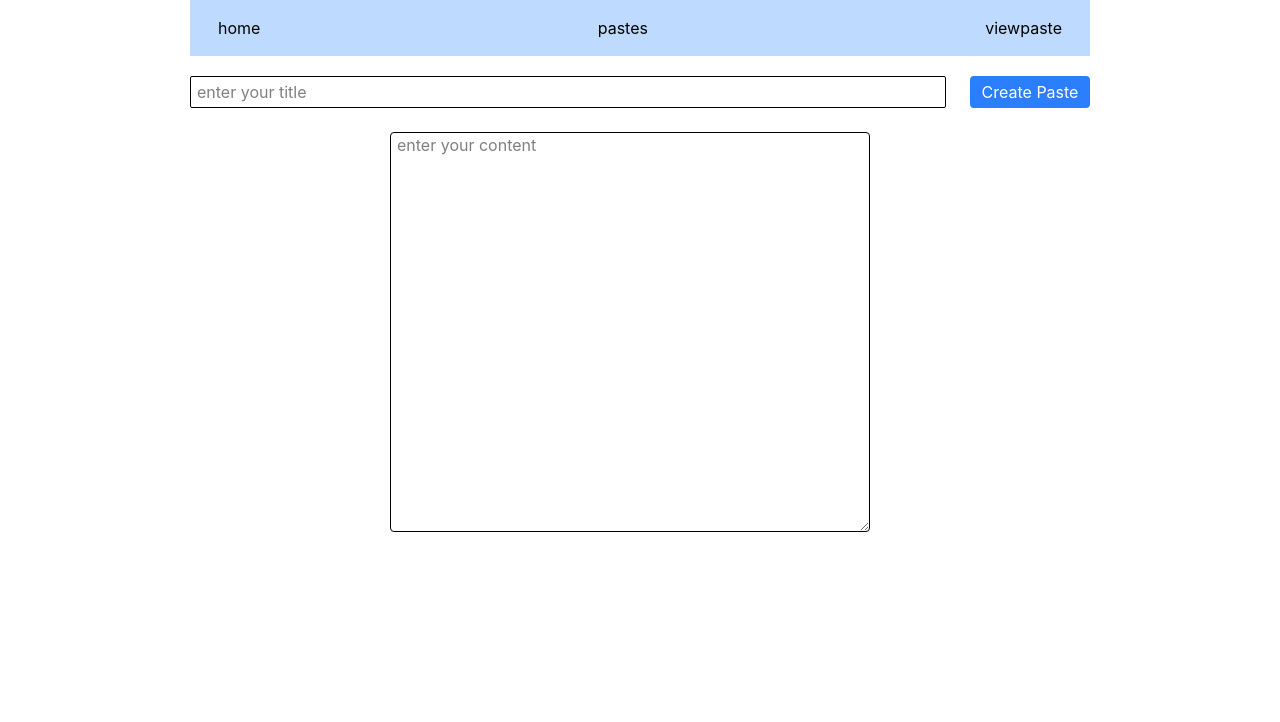
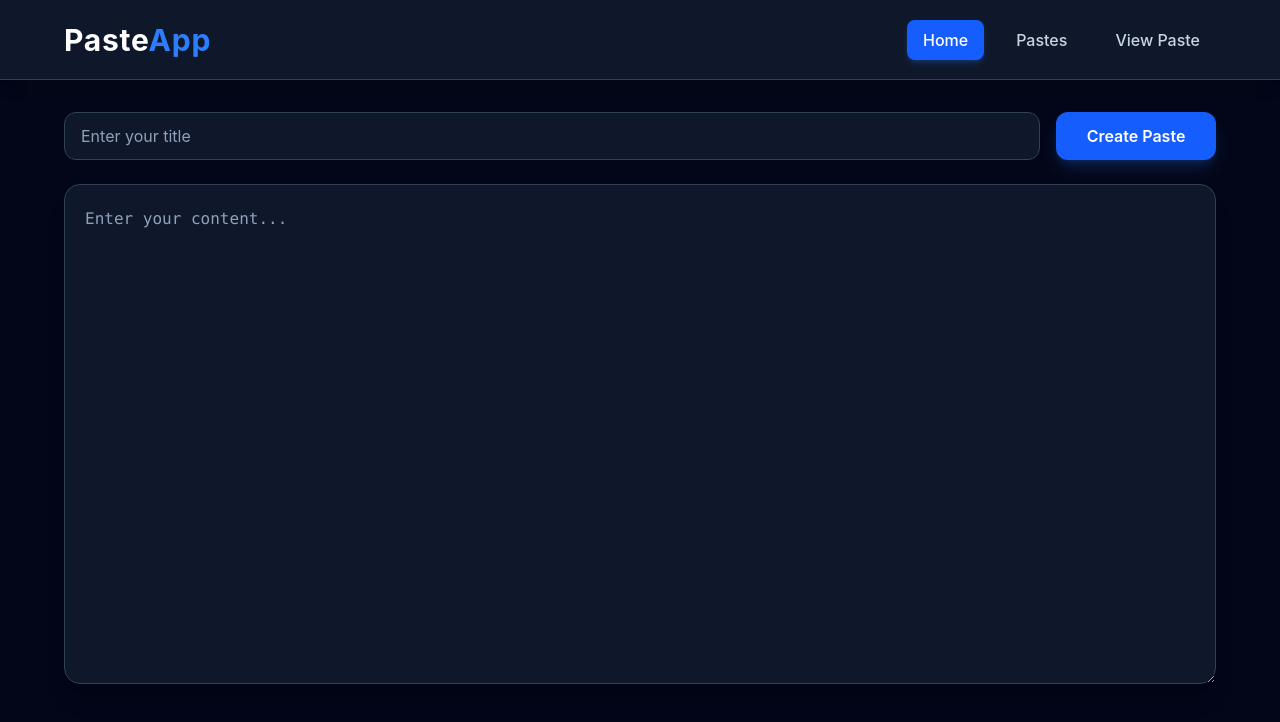
Before and after one commit to jeet05102005/paste-App, a React (Vite) app in the folder paste-app/: page / in a window 1280 px wide. Shown: the top 722 px of the page. Built offline with nearby package versions, Linux system fonts and the light colour scheme.

Commit message:
feat: enhance UI and functionality across components, improve layout and styling

```diff
--- a/paste-app/src/App.css
+++ b/paste-app/src/App.css
@@ -1,14 +1 @@
 @import "tailwindcss";
-
-
-body {
-  margin: 0;
-  display: flex;
-  justify-content: center;
-  height: 100vh;
-}
-
-.home {
-  margin-top: 30px;
-
-}
--- a/paste-app/src/App.jsx
+++ b/paste-app/src/App.jsx
@@ -1,3 +1,4 @@
+
 import './App.css';
 import { createBrowserRouter, RouterProvider } from 'react-router-dom';
 import EditPaste from "./components/EditPaste";
@@ -8,10 +9,9 @@ import Viewpaste from './components/Viewpaste';
 
 const router = createBrowserRouter([
   {
-
     path: "/",
     element: (
-    <div className='w-[900px]'>
+      <div className="min-h-screen w-full bg-slate-950 text-white">
         <Navbar />
         <Home />
       </div>
@@ -21,28 +21,35 @@ const router = createBrowserRouter([
   {
     path: "/pastes",
     element: (
-    <div>
-        <Navbar /><br></br>
+      <div className="min-h-screen w-full bg-slate-950 text-white">
+        <Navbar />
+        <div className="pt-6">
           <Paste />
+        </div>
       </div>
     )
   },
 
   {
   path: "/Viewpaste/:id",
-    element:(
+  element: (
     <div>
-        <Navbar /><br></br>
+      <Navbar />
+      <div>
         <Viewpaste />
+      </div>
     </div>
   )
 },
+
   {
     path: "/edit/:id",
     element: (
-    <div >
-      <Navbar /><br></br>
+      <div className="min-h-screen w-full bg-slate-950 text-white">
+        <Navbar />
+        <div className="pt-6">
           <EditPaste />
+        </div>
       </div>
     )
   }
--- a/paste-app/src/components/Home.jsx
+++ b/paste-app/src/components/Home.jsx
@@ -1,8 +1,10 @@
+
 import React, { useEffect, useState } from "react";
 import { useDispatch, useSelector } from "react-redux";
 import { useSearchParams } from "react-router";
 import { addyourpaste, updateyourpaste } from "../redux/pasteslice";
 import "../App.css";
+
 const Home = () => {
   const [Title, setTitle] = useState("");
   const [value, setvalue] = useState("");
@@ -27,6 +29,7 @@ const Home = () => {
       _id: pasteId || Date.now().toString(36),
       createAt: new Date().toISOString(),
     };
+
     if (pasteId) {
       //for update
       dispatch(updateyourpaste(paste));
@@ -34,19 +37,39 @@ const Home = () => {
       //for create
       dispatch(addyourpaste(paste));
     }
+
     setTitle("");
     setvalue("");
     setSearchParams({});
   }
 
   return (
-    <div className="flex flex-col  gap-6 mt-5" >
-      <div className="gap-6 flex flex-row w-[100%]">
-        <div className="w-[100%] ">
+    <div className="min-h-[calc(100vh-80px)] w-full flex justify-center px-4 sm:px-6 lg:px-10 py-8">
+
+      <div className="w-full max-w-6xl flex flex-col gap-6">
+
+        {/* Title + Button */}
+        <div className="flex flex-col sm:flex-row gap-4 w-full">
+
+          <div className="flex-1">
             <input
-            className="rounded-[2px]  mt-5px h-8 pl-1.5  w-[100%] border border-black"
+              className="
+                w-full h-12
+                px-4
+                rounded-xl
+                bg-slate-900
+                border border-slate-700
+                text-white
+                placeholder-slate-400
+                outline-none
+                transition
+                duration-200
+                focus:border-blue-500
+                focus:ring-2
+                focus:ring-blue-500/20
+              "
               type="text"
-            placeholder="enter your title"
+              placeholder="Enter your title"
               value={Title}
               onChange={(e) => setTitle(e.target.value)}
             />
@@ -55,20 +78,60 @@ const Home = () => {
           <div>
             <button
               onClick={createpaste}
-            className="bg-blue-500 text-white rounded cursor-pointer h-8 w-30 text-center"
+              className="
+                w-full sm:w-40
+                h-12
+                px-5
+                rounded-xl
+                bg-blue-600
+                hover:bg-blue-700
+                active:scale-95
+                text-white
+                font-semibold
+                shadow-lg
+                shadow-blue-500/20
+                transition-all
+                duration-200
+                cursor-pointer
+              "
             >
               {pasteId ? "Update Paste" : "Create Paste"}
             </button>
           </div>
+
         </div>
 
-      <div className="gap-2px">
+        {/* Content Area */}
+        <div className="w-full">
+
           <textarea
-          className="w-120 h-100 rounded border-[1.3px] pl-1.5 ml-50"
-          placeholder="enter your content"
+            className="
+              w-full
+              min-h-[500px]
+              resize-y
+              rounded-2xl
+              bg-slate-900
+              border border-slate-700
+              p-5
+              text-white
+              placeholder-slate-400
+              outline-none
+              leading-7
+              font-mono
+              shadow-xl
+              transition
+              duration-200
+              focus:border-blue-500
+              focus:ring-2
+              focus:ring-blue-500/20
+            "
+            placeholder="Enter your content..."
             value={value}
             onChange={(e) => setvalue(e.target.value)}
           ></textarea>
+
+        </div>
+
       </div>
     </div>
   );
--- a/paste-app/src/components/Navbar.jsx
+++ b/paste-app/src/components/Navbar.jsx
@@ -1,20 +1,112 @@
+
 import React from 'react'
 import { NavLink } from 'react-router'
+
 const Navbar = () => {
   return (
-    <div className='flex flex-row justify-between items-center p-7 w-[auto] h-1 bg-blue-200'>
-      <NavLink to='/'>
-      home
-      </NavLink >
+    <div className="
+      w-full
+      h-20
+      px-6 sm:px-10 lg:px-16
+      flex flex-row
+      justify-between
+      items-center
+      bg-slate-900
+      border-b border-slate-700
+      shadow-lg
+    ">
 
-      <NavLink to='/pastes'>
-        pastes
+      {/* Logo */}
+      <NavLink
+        to='/'
+        className="
+          text-2xl
+          sm:text-3xl
+          font-bold
+          text-white
+          tracking-wide
+          hover:text-blue-400
+          transition-colors
+          duration-200
+        "
+      >
+        Paste<span className="text-blue-500">App</span>
       </NavLink>
 
-      <NavLink to='/Viewpaste/:id'>
-      viewpaste
-      </NavLink>
 
+      {/* Navigation Links */}
+      <div className="
+        flex
+        items-center
+        gap-2 sm:gap-4
+      ">
+
+        <NavLink
+          to='/'
+          className={({ isActive }) =>
+            `
+            px-4 py-2
+            rounded-lg
+            text-sm sm:text-base
+            font-medium
+            transition-all
+            duration-200
+            ${
+              isActive
+                ? "bg-blue-600 text-white shadow-md shadow-blue-500/20"
+                : "text-slate-300 hover:bg-slate-800 hover:text-white"
+            }
+            `
+          }
+        >
+          Home
+        </NavLink>
+
+
+        <NavLink
+          to='/pastes'
+          className={({ isActive }) =>
+            `
+            px-4 py-2
+            rounded-lg
+            text-sm sm:text-base
+            font-medium
+            transition-all
+            duration-200
+            ${
+              isActive
+                ? "bg-blue-600 text-white shadow-md shadow-blue-500/20"
+                : "text-slate-300 hover:bg-slate-800 hover:text-white"
+            }
+            `
+          }
+        >
+          Pastes
+        </NavLink>
+
+
+        <NavLink
+          to='/Viewpaste/:id'
+          className={({ isActive }) =>
+            `
+            px-4 py-2
+            rounded-lg
+            text-sm sm:text-base
+            font-medium
+            transition-all
+            duration-200
+            ${
+              isActive
+                ? "bg-blue-600 text-white shadow-md shadow-blue-500/20"
+                : "text-slate-300 hover:bg-slate-800 hover:text-white"
+            }
+            `
+          }
+        >
+          View Paste
+        </NavLink>
+
+      </div>
 
     </div>
   )
--- a/paste-app/src/components/Paste.jsx
+++ b/paste-app/src/components/Paste.jsx
@@ -18,73 +18,259 @@ const Paste = () => {
     dispatch(removefrompaste(pasteId));
   }
 
-  function handleshare() {}
+  async function handleshare(pasteId) {
+    const shareUrl = `${window.location.origin}/Viewpaste/${pasteId}`;
 
+    try {
+      if (navigator.share) {
+        await navigator.share({
+          title: "My Paste",
+          text: "Check out this paste",
+          url: shareUrl,
+        });
+      } else {
+        await navigator.clipboard.writeText(shareUrl);
+        toast.success("Paste link copied successfully");
+      }
+    } catch (error) {
+      if (error.name !== "AbortError") {
+        toast.error("Unable to share paste");
+      }
+    }
+  }
 
   return (
-    <div className="flex flex-center flex-col  p-2">
+    <div className="min-h-[calc(100vh-80px)] w-full px-4 sm:px-6 lg:px-10 py-8">
+      <div className="w-full max-w-6xl mx-auto">
+        {/* Search Box */}
+        <div className="relative w-full mb-8">
           <input
-        className="mt-5 rounded-[2px] p-2 w-full border-[2px]"
+            className="w-full h-12 rounded-xl px-5 bg-slate-900 border border-slate-700 text-white placeholder-slate-400 outline-none transition-all duration-200 focus:border-blue-500
+              focus:ring-2
+              focus:ring-blue-500/20
+              shadow-lg
+            "
             type="search"
-        placeholder="search here"
+            placeholder="Search your pastes..."
             value={searchTerm}
             onChange={(e) => setsearchTerm(e.target.value)}
           />
-      <div className="flex flex-col gap-5 mt-5 rounded-2xl">
+        </div>
+
+        {/* Paste List */}
+        <div className="flex flex-col gap-6">
           {filteredData.length > 0 &&
             filteredData.map((paste) => {
+              function formatDate(dateString) {
+                return new Date(dateString).toLocaleString("en-IN", {
+                  day: "2-digit",
+                  month: "short",
+                  year: "numeric",
+                  hour: "2-digit",
+                  minute: "2-digit",
+                });
+              }
               return (
-              <div className="border-1 rounded-xl p-2 shadow-2xl" key={paste?._id}>
-                <div>{paste.title}</div>
-                <div>{paste.content}</div>
-                <div className="flex flex-row gap-4 place-content-evenly">
-                  <button className = "border-1 border-slate-300 px-5 py-2 cursor-pointer rounded-2xl"
+                <div
+                  className="
+                    w-full
+                    rounded-2xl
+                    border
+                    border-slate-700
+                    bg-slate-900
+                    p-5
+                    shadow-xl
+                    transition-all
+                    duration-300
+                    hover:border-slate-600
+                    hover:shadow-2xl
+                  "
+                  key={paste?._id}
+                >
+                  {/* Title */}
+                  <div
+                    className="
+                    text-xl
+                    sm:text-2xl
+                    font-bold
+                    text-white
+                    mb-3
+                    break-words
+                  "
+                  >
+                    {paste.title}
+                  </div>
 
+                  {/* Content */}
+                  <div
+                    className="
+                    text-slate-300
+                    bg-slate-950
+                    border
+                    border-slate-800
+                    rounded-xl
+                    p-4
+                    min-h-24
+                    max-h-48
+                    overflow-auto
+                    break-words
+                    whitespace-pre-wrap
+                    font-mono
+                    text-sm
+                    sm:text-base
+                  "
                   >
-                    <a href={`/?pasteId=${paste?._id}`}>  edit</a>
+                    {paste.content}
+                  </div>
 
+                  {/* Buttons */}
+                  <div
+                    className="
+                    flex
+                    flex-wrap
+                    gap-3
+                    mt-5
+                    items-center
+                  "
+                  >
+                    {/* Edit */}
+                    <button
+                      className="
+                        px-5
+                        py-2.5
+                        rounded-xl
+                        border
+                        border-blue-500/40
+                        bg-blue-500/10
+                        text-blue-400
+                        font-medium
+                        hover:bg-blue-600
+                        hover:text-white
+                        transition-all
+                        duration-200
+                        cursor-pointer
+                      "
+                    >
+                      <a href={`/?pasteId=${paste?._id}`}>
+                        Edit
+                      </a>
                     </button>
+
+                    {/* Delete */}
                     <button
                       onClick={() => {
                         handledelete(paste?._id);
+                      }}
+                      className="
+                        px-5
+                        py-2.5
+                        rounded-xl
+                        border
+                        border-red-500/40
+                        bg-red-500/10
+                        text-red-400
+                        font-medium
+                        hover:bg-red-600
+                        hover:text-white
+                        transition-all
+                        duration-200
+                        cursor-pointer
+                      "
+                    >
+                      Delete
+                    </button>
 
-                    }}
-                    className = "border-1 border-slate-300 px-5 py-2 cursor-pointer shadow-2xs rounded-2xl "
-                  >
-                    delete
-                  </button>
+                    {/* Share */}
                     <button
-                    className="border-1 border-slate-300 px-5 py-2 cursor-pointer rounded-2xl"
+                      className="
+                        px-5
+                        py-2.5
+                        rounded-xl
+                        border
+                        border-purple-500/40
+                        bg-purple-500/10
+                        text-purple-400
+                        font-medium
+                        hover:bg-purple-600
+                        hover:text-white
+                        transition-all
+                        duration-200
+                        cursor-pointer
+                      "
                       onClick={() => {
                         handleshare(paste?._id);
                       }}
                     >
-                    share
+                      Share
                     </button>
+
+                    {/* Copy */}
                     <button
-                    className="border-1 border-slate-300 px-5 py-2 cursor-pointer rounded-2xl"
-                    onClick={()=>{
-                      navigator.clipboard.writeText(paste?.content)
-                      toast.success("content copy successfully")
+                      className="
+                        px-5
+                        py-2.5
+                        rounded-xl
+                        border
+                        border-green-500/40
+                        bg-green-500/10
+                        text-green-400
+                        font-medium
+                        hover:bg-green-600
+                        hover:text-white
+                        transition-all
+                        duration-200
+                        cursor-pointer
+                      "
+                      onClick={() => {
+                        navigator.clipboard.writeText(paste?.content);
+                        toast.success("content copy successfully");
                       }}
                     >
-                    copy
+                      Copy
                     </button>
 
+                    {/* View */}
                     <button
-                    className="border-1 border-slate-300 px-5 py-2 cursor-pointer rounded-2xl"
+                      className=" px-5
+    py-2.5
+    rounded-xl
+    border
+    border-yellow-500/40
+    bg-yellow-500/10
+    text-yellow-400
+    font-medium
+    hover:bg-yellow-600
+    hover:text-white
+    transition-all
+    duration-200
+    cursor-pointer
+  "
 
                     >
-                    <a href={`/pastes/ $ {paste._id}`}> view</a>
+                      <a href={`/Viewpaste/${paste._id}`}>View</a>
+                    </button>
+                  </div>
 
-                  </button>
-                  <div>{paste.createAt}</div>
+                  {/* Date */}
+                  <div
+                    className="
+                    mt-5
+                    pt-4
+                    border-t
+                    border-slate-800
+                    text-xs
+                    sm:text-sm
+                    text-slate-500
+                  "
+                  >
+                    Created: {formatDate(paste.createAt)}
                   </div>
                 </div>
               );
             })}
         </div>
       </div>
+    </div>
   );
 };
 
--- a/paste-app/src/components/Viewpaste.jsx
+++ b/paste-app/src/components/Viewpaste.jsx
@@ -1,44 +1,90 @@
 import React from 'react'
-import  { useEffect, useState } from 'react'
-import { useDispatch, useSelector } from 'react-redux';
-import { useParams, useSearchParams } from 'react-router';
-import { addyourpaste, updateyourpaste } from '../redux/pasteslice';
+import { useParams } from 'react-router';
+import { useSelector } from 'react-redux';
 
 const Viewpaste = () => {
-const {id}=useParams();
-const allpastes = useSelector((state)=>state.paste.pastes);
-const paste = allpastes.filter((p)=>p._id===id)[0];
+
+  const { id } = useParams();
+
+  const allpastes = useSelector(
+    (state) => state.paste.pastes
+  );
+
+  const paste = allpastes.filter(
+    (p) => p._id === id
+  )[0];
+
+  if (!paste) {
+    return (
+      <div className="
+        min-h-[calc(100vh-80px)]
+        flex
+        items-center
+        justify-center
+        text-white
+        text-xl
+      ">
+        Paste not found
+      </div>
+    );
+  }
 
   return (
-    <div className='flex flex-col  gap-6 mt-5'>
-      <div className='gap-6 flex flex-row'>
-        <div>
-          <input className='rounded-[2px]  mt-5px h-8 pl-1.5 '
-            type="text"
-            placeholder='enter your title'
-            value={paste.Title}
-            disabled
-            onChange={(e) => setTitle(e.target.value)}
-          /></div>
+    <div className=" min-h-[calc(100vh-80px)] w-full flex justify-center px-4 sm:px-6 lg:px-10 py-8">
 
-        <>
-          {/* <button onClick={createpaste}
-            className="bg-blue-500 text-white rounded cursor-pointer h-8 w-30 text-center"
-          >
-            {pasteId ? "Update Paste" : "Create Paste"}
-          </button>*/}</>
+      <div className="
+        w-full
+        max-w-6xl
+        flex
+        flex-col
+        gap-6
+      ">
+
+        {/* Title */}
+        <input
+          className="
+            w-full
+            h-12
+            px-4
+            rounded-xl
+            bg-slate-900
+            border
+            border-slate-700
+            text-white
+            outline-none
+            cursor-not-allowed
+          "
+          type="text"
+          value={paste.title}
+          disabled
+          readOnly
+        />
+
+        {/* Content */}
+        <textarea
+          className="
+            w-full
+            min-h-[500px]
+            resize-y
+            rounded-2xl
+            bg-slate-900
+            border
+            border-slate-700
+            p-5
+            text-white
+            outline-none
+            leading-7
+            font-mono
+            shadow-xl
+            cursor-not-allowed
+          "
+          value={paste.content}
+          disabled
+          readOnly
+        />
+
       </div>
 
-
-
-      <div className='gap-2px'>
-        <textarea className='w-96 h-100 rounded border-[1.3px] pl-1.5'
-          placeholder='enter your content'
-          value={paste.content}
-          disabled
-          onChange={(e) => setvalue(e.target.value)}
-        ></textarea>
-      </div>
     </div>
   )
 }
```
Lines whose indentation alone changed are shown as unchanged.
